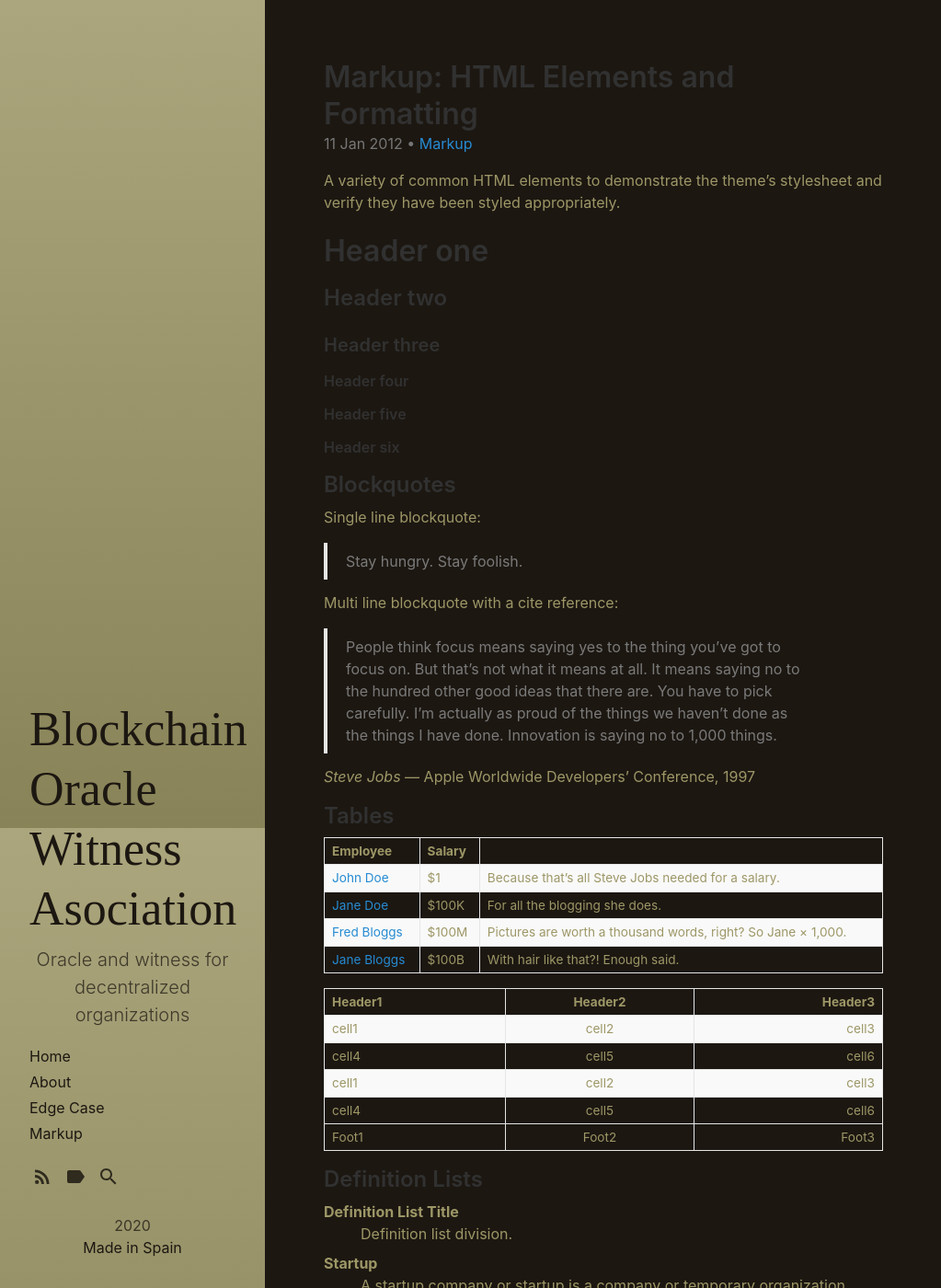
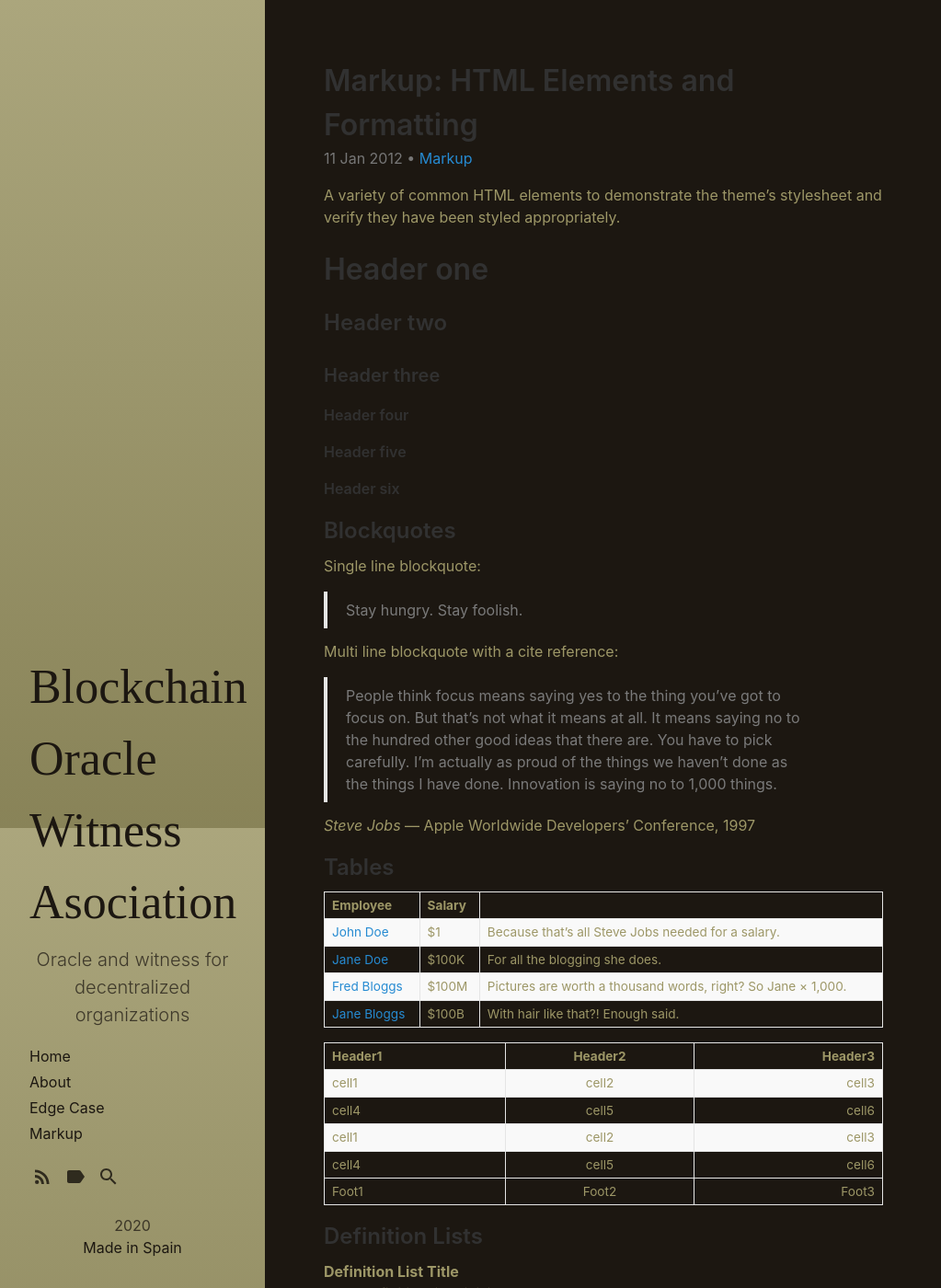
Before and after one commit to bronxi47/bowa, a Jekyll site: the page built from _posts/2012-01-11-markup-html-elements-and-formatting.md, in a window 1280 px wide and 1400 px high. Shown: the whole window at 92% size, without its empty margins (0-1023 px from the left). Built offline with Jekyll 4.4.1, drawn with Linux system fonts in a browser that asks for light colours; some web fonts are replaced.

Commit message:
Update _type.scss

```diff
--- a/_sass/hydeout/_type.scss
+++ b/_sass/hydeout/_type.scss
@@ -11,7 +11,7 @@
 .site-title {
   color: $heading-color;
   font-weight: 600;
-  line-height: 1.25;
+  line-height: 0,50;
   margin-bottom: $heading-spacing;
   text-rendering: optimizeLegibility;
 }
```
